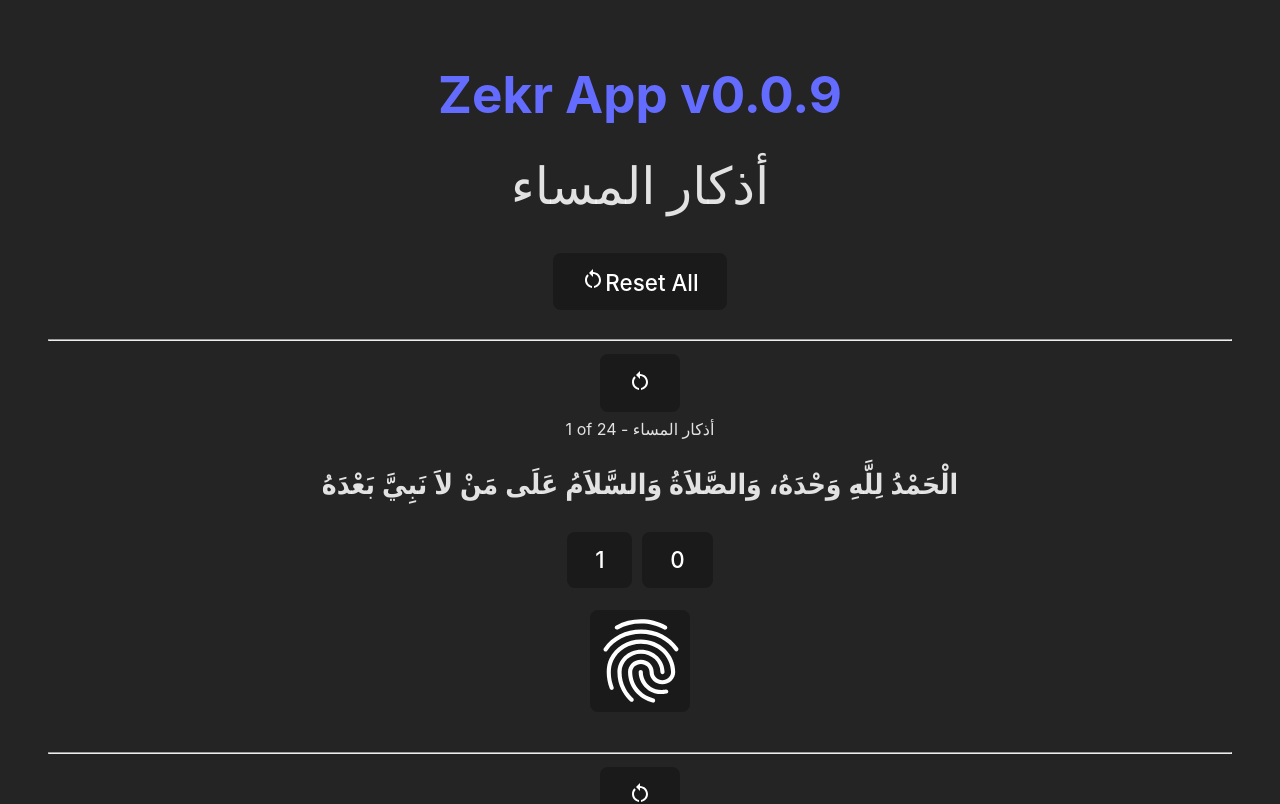
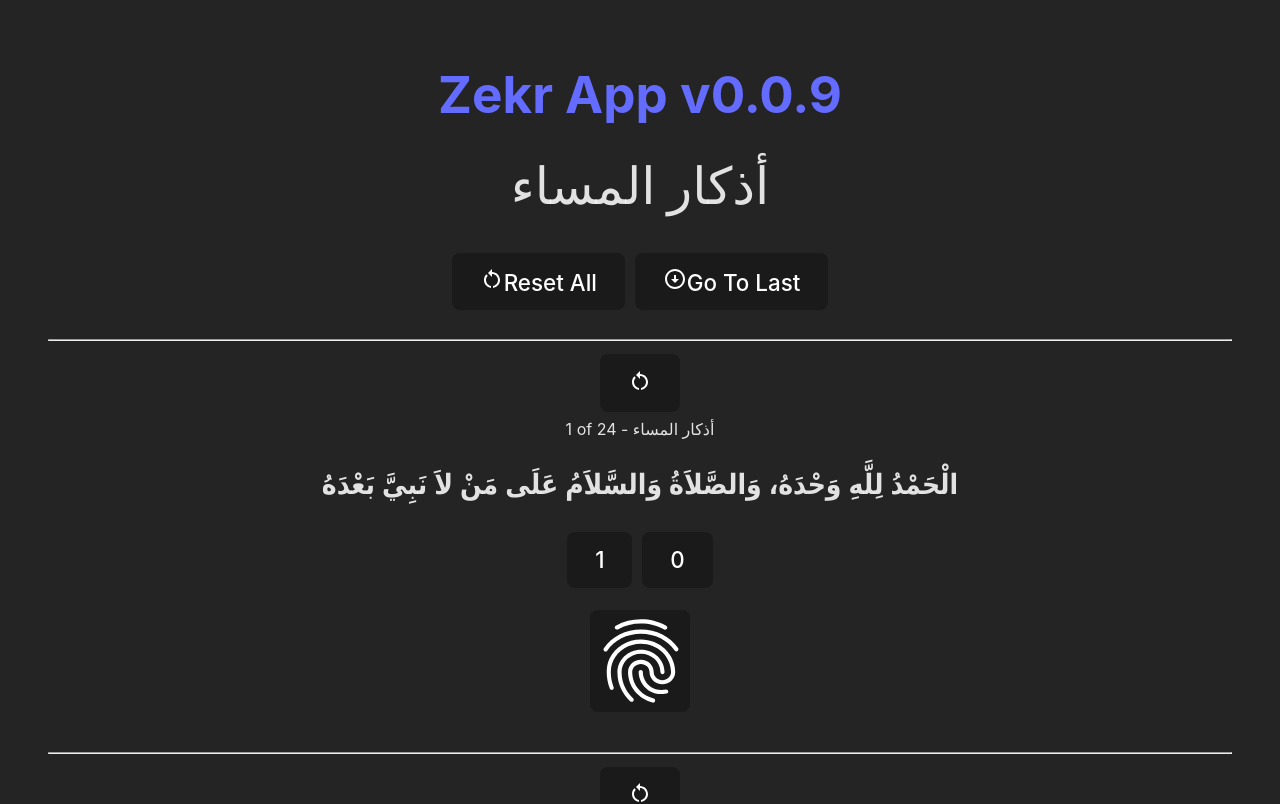
Before and after one commit to mero2online/Azkar, a React (Vite) app: page /zekr/1 in a window 1280 px wide. Shown: the top 804 px of the page. Built offline with nearby package versions, Linux system fonts and the light colour scheme.

Commit message:
ADD: Go To Last Button

```diff
--- a/src/ZekrGUI.jsx
+++ b/src/ZekrGUI.jsx
@@ -4,6 +4,7 @@ import PropTypes from 'prop-types';
 import RestartAltIcon from '@mui/icons-material/RestartAlt';
 import FingerprintIcon from '@mui/icons-material/Fingerprint';
 import ArrowCircleUpIcon from '@mui/icons-material/ArrowCircleUp';
+import ArrowCircleDownIcon from '@mui/icons-material/ArrowCircleDown';
 import { format } from 'date-fns';
 
 const ZekrGUI = ({ current, storedCounts, storedDateTimes }) => {
@@ -37,35 +38,18 @@ const ZekrGUI = ({ current, storedCounts, storedDateTimes }) => {
     }
   }, [current, storedCounts, storedDateTimes]);
 
+  const scrollToElementByIndex = (idx) => {
+    elementRefs.current[idx].scrollIntoView({
+      behavior: 'smooth',
+      block: 'center',
+    });
+  };
+
   useEffect(() => {
     if (elementRefs.current[currentIndex]) {
-      elementRefs.current[currentIndex].scrollIntoView({
-        behavior: 'smooth',
-        block: 'center',
-      });
+      scrollToElementByIndex(currentIndex);
     }
   }, [currentIndex]);
-  useEffect(() => {
-    if (storedDateTimes) {
-      let timestamps = storedDateTimes?.[current.id];
-      if (timestamps && typeof timestamps === 'object') {
-        const entries = Object.entries(timestamps)
-          .filter(([, value]) => value) // keep only non-empty timestamps
-          .map(([key, value]) => ({ key, date: new Date(value) }));
-
-        if (entries.length === 0) {
-          console.log('No valid timestamps found.');
-        } else {
-          const mostRecent = entries.reduce((latest, current) =>
-            current.date > latest.date ? current : latest
-          );
-          setCurrentIndex(Number(mostRecent.key));
-          console.log('Most recent object number:', mostRecent.key);
-          console.log('Timestamp:', mostRecent.date.toISOString());
-        }
-      }
-    }
-  }, [storedDateTimes, current]);
 
   useEffect(() => {
     const allCounts = JSON.parse(localStorage.getItem('count') || '{}');
@@ -120,6 +104,34 @@ const ZekrGUI = ({ current, storedCounts, storedDateTimes }) => {
         >
           <RestartAltIcon />
           Reset All
+        </button>
+        <button
+          className='MyBtn'
+          onClick={() => {
+            if (storedDateTimes) {
+              let timestamps = storedDateTimes?.[current.id];
+              if (timestamps && typeof timestamps === 'object') {
+                const entries = Object.entries(timestamps)
+                  .filter(([, value]) => value) // keep only non-empty timestamps
+                  .map(([key, value]) => ({ key, date: new Date(value) }));
+
+                if (entries.length === 0) {
+                  console.log('No valid timestamps found.');
+                } else {
+                  const mostRecent = entries.reduce((latest, current) =>
+                    current.date > latest.date ? current : latest
+                  );
+                  setCurrentIndex(Number(mostRecent.key));
+                  scrollToElementByIndex(Number(mostRecent.key))
+                  console.log('Most recent object number:', mostRecent.key);
+                  console.log('Timestamp:', mostRecent.date.toISOString());
+                }
+              }
+            }
+          }}
+        >
+          <ArrowCircleDownIcon />
+          Go To Last
         </button>
       </div>
       <div>
```
